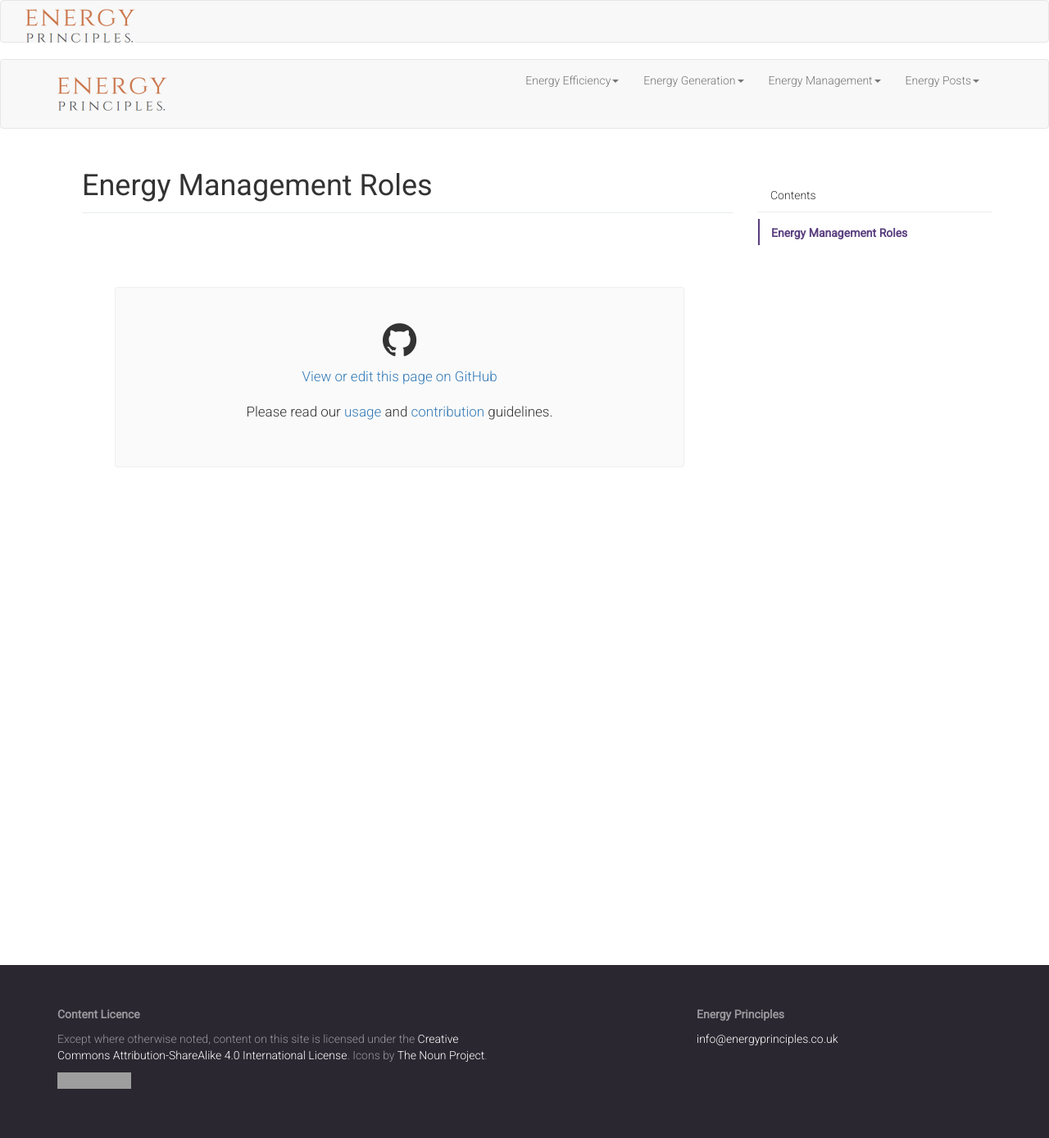
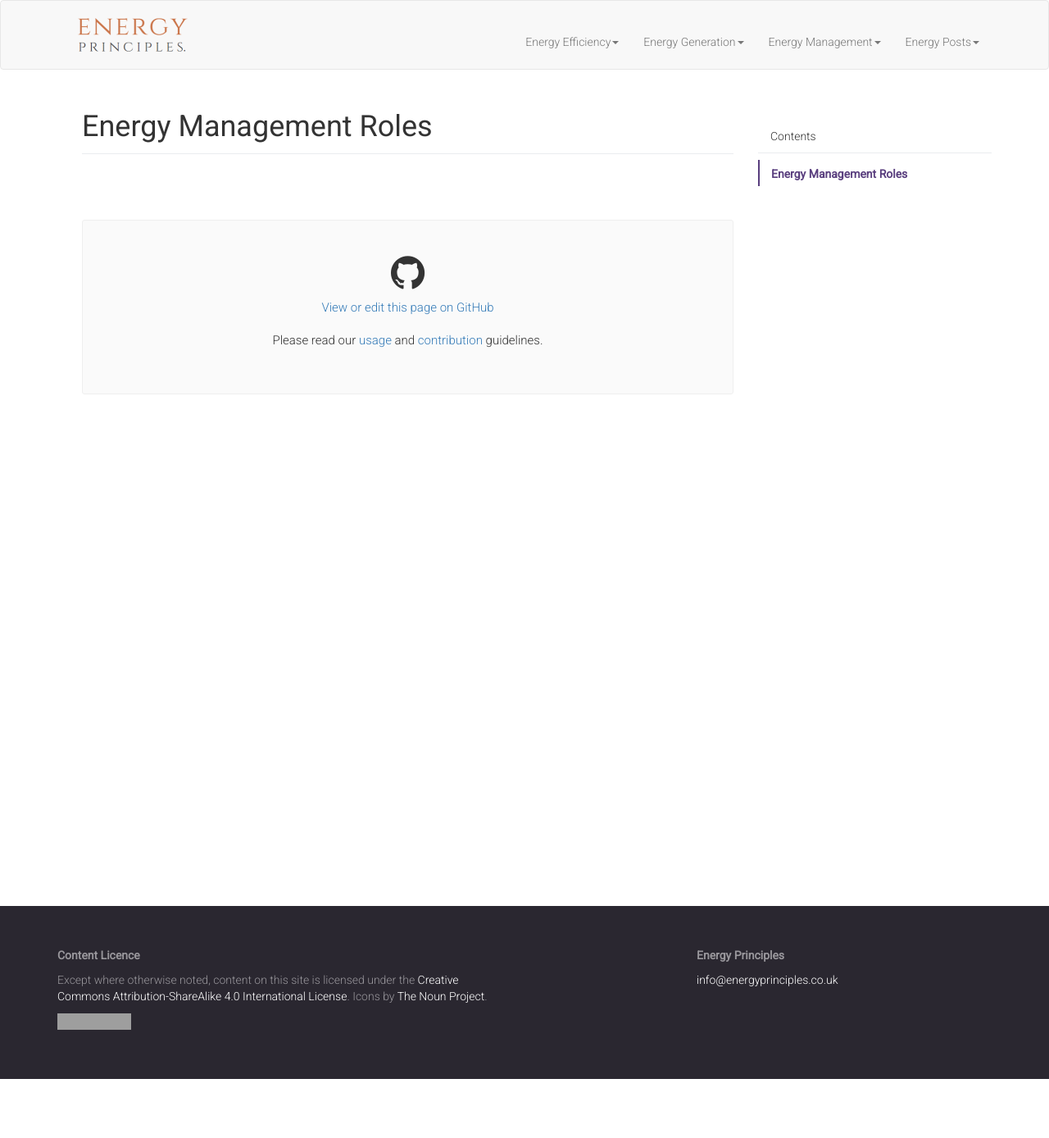
Before and after one commit to energyprinciples/energyprinciples.github.io, a Jekyll site: the page built from _management/010-roles.md, in a window 1280 px wide. Shown: the whole page at 82% size. Built offline with Jekyll 4.4.1, drawn with Linux system fonts in a browser that asks for light colours; nearby versions of some CDN libraries; after the commit the page ends 1316 px from its top, so only the background shows below that; grey boxes are pictures that could not be loaded.

Commit message:
menu fix

```diff
--- a/_includes/menu.html
+++ b/_includes/menu.html
@@ -1,22 +1,3 @@
-<nav class="navbar navbar-default" role="navigation">
-
-    <div class="navbar-header">
-        <button type="button" class="navbar-toggle" data-toggle="collapse" data-target=".navbar-collapse">
-        <span class="icon-bar"></span>
-        <span class="icon-bar"></span>
-        <span class="icon-bar"></span>
-        </button>
-    </div>
-
-    <div class="navbar-collapse collapse">
-        <ul class="nav nav-justified">
-        <li><a href="#" class="navbar-brand"><img alt="Energy Principles" src="/images/energy_principles_f8f8f8_41.png"></a></li>
-        </ul>
-    </div>
-
-</nav>
-
-
 <nav class="navbar navbar-default" role="navigation">
 
     <div class="container">
--- a/_layouts/default.html
+++ b/_layouts/default.html
@@ -45,10 +45,5 @@
 
 	{% include /footer.html %}
 
-
-    <script>
-
-    </script>
-
 </body>
 </html>
--- a/css/main.css
+++ b/css/main.css
@@ -1,8 +1,3 @@
-
-	html {
-
-	}
-
 	body {
 	  position: relative;
 	  font-family: "Roboto";
@@ -23,12 +18,6 @@
 
 	h1:first-child { margin: 0 0 20px 0; }
 
-	/*hr {
-		background-color: #666;
-		height: 6px;
-		border: 0;
-	}*/
-
 	code {
 		padding: 0;
 		padding: 3px 5px 3px 6px;
@@ -36,17 +25,20 @@
 		font-size: 85%;
 		background-color: rgba(27,31,35,0.05);
 		border-radius: 4px;
-	}
-/*
-    .navbar-header {
-        float: left;
-        padding: 15px;
-        text-align: center;
-        width: 100%;
     }
-	*/
 
-    .navbar-brand {float:none;}
+    .navbar-brand {
+        float:none;
+    }
+
+    .navbar-brand img {
+        padding-left: 25px;
+    }
+
+    .navbar-nav,
+    .navbar-toggle {
+        margin-top: 25px;
+    }
 
 	blockquote { margin: 40px 30px 40px 30px; font-size: inherit; background-color: #fafafa; }
 	blockquote ul { margin: 0; padding: 0; }
@@ -81,8 +73,8 @@
 
 	.content {
 		padding: 30px;
-		font-size: 17px;
-		line-height: 33px;
+		font-size: 15px;
+		line-height: 30px;
 		word-wrap: break-word;
 		word-break: break-word;
 		-webkit-font-smoothing: antialiased;
@@ -91,9 +83,6 @@
 
 	.tocContainer {
 		padding: 41px 0 0 0;
-	}
-
-	.toc {
 	}
 
 	.footer {
@@ -108,7 +97,6 @@
 	.editThisPage {
 		background-color: #fafafa;
 		border: 1px solid #efefef;
-		margin: 10px 60px 10px 40px;
 		padding: 40px;
 		text-align: center;
 		border-radius: 3px;
```
